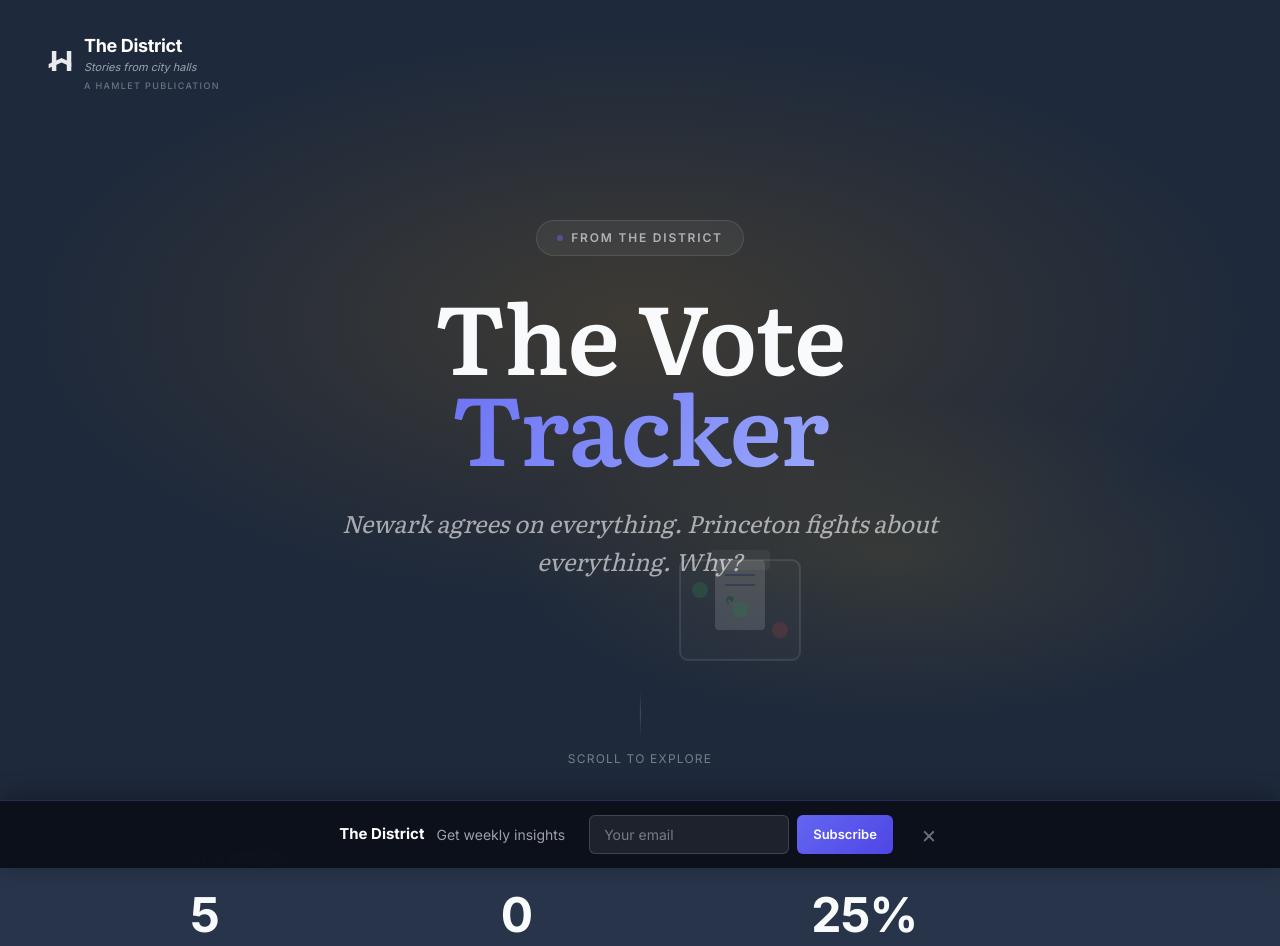
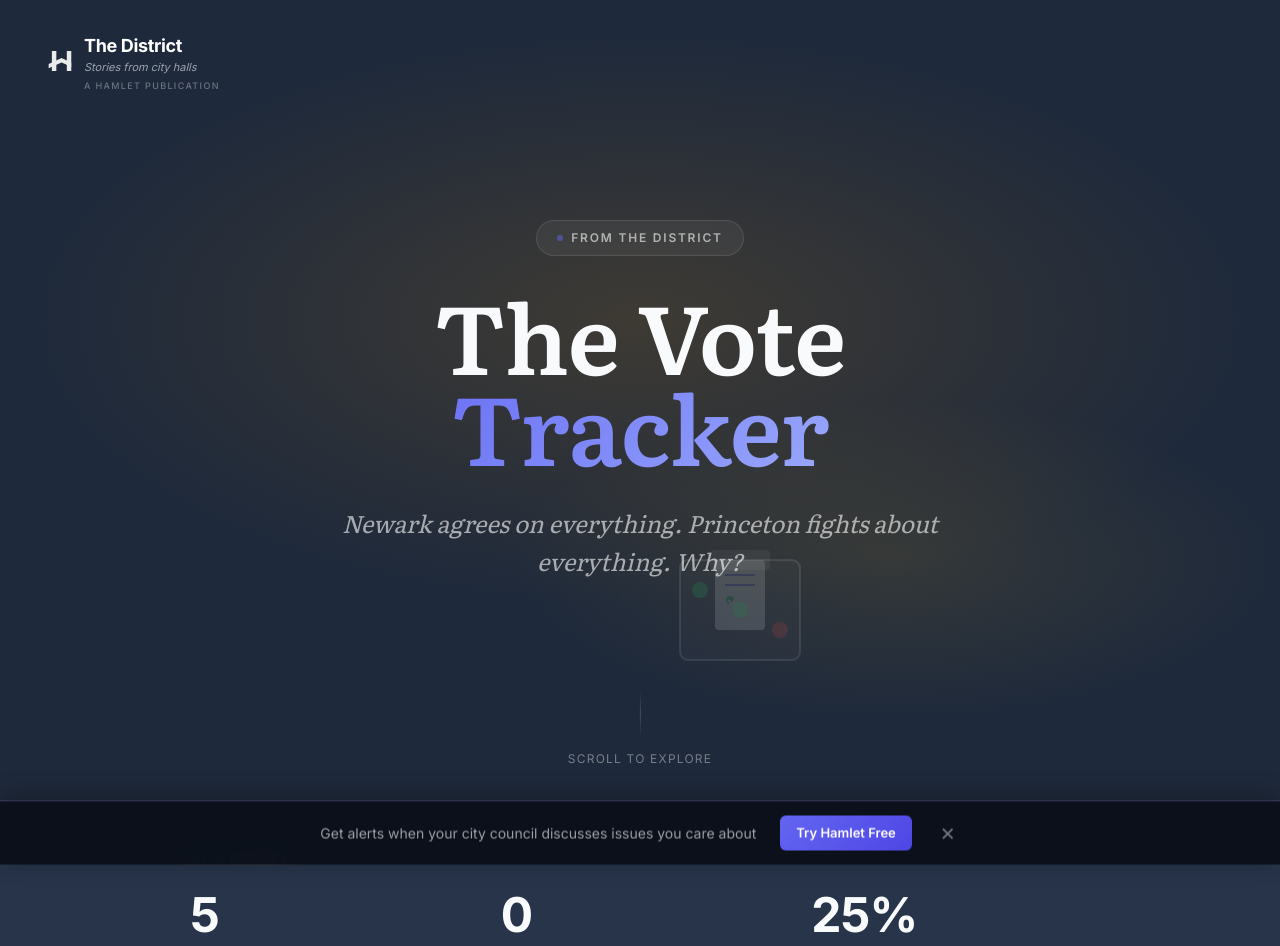
Before and after one commit to hamletsunil/the-district, a Next.js app: page /articles/vote-tracker in a window 1280 px wide. Shown: the top 946 px of the page. Built offline with nearby package versions, Linux system fonts and the light colour scheme.

Commit message:
feat: Replace newsletter CTAs with Hamlet signup links
- SubscribeBar: Now links to app.myhamlet.com/signup instead of email form
- ArticleEndCTA: Simplified to single CTA linking to Hamlet
- Messaging focused on local government alerts

```diff
--- a/src/components/article/ArticleEndCTA.tsx
+++ b/src/components/article/ArticleEndCTA.tsx
@@ -3,91 +3,29 @@
 /**
  * ArticleEndCTA Component
  *
- * Full-width subscribe section placed before SourcesCitations.
- * Matches article section styling for visual consistency.
+ * Full-width CTA section linking to Hamlet for local government alerts.
+ * Placed before SourcesCitations.
  */
 
-import { useState, useEffect } from "react";
-
-const SUBSCRIBED_KEY = "district-subscribed";
-
 export function ArticleEndCTA() {
-  const [email, setEmail] = useState("");
-  const [status, setStatus] = useState<"idle" | "loading" | "success" | "error">("idle");
-  const [alreadySubscribed, setAlreadySubscribed] = useState(false);
-
-  useEffect(() => {
-    const subscribed = localStorage.getItem(SUBSCRIBED_KEY);
-    if (subscribed) {
-      setAlreadySubscribed(true);
-    }
-  }, []);
-
-  const handleSubmit = async (e: React.FormEvent) => {
-    e.preventDefault();
-    if (!email || status === "loading") return;
-
-    setStatus("loading");
-
-    try {
-      const response = await fetch("/api/subscribe", {
-        method: "POST",
-        headers: { "Content-Type": "application/json" },
-        body: JSON.stringify({ email }),
-      });
-
-      if (response.ok || response.status === 409) {
-        setStatus("success");
-        localStorage.setItem(SUBSCRIBED_KEY, Date.now().toString());
-      } else {
-        setStatus("error");
-      }
-    } catch {
-      setStatus("error");
-    }
-  };
-
-  // Don't show if already subscribed
-  if (alreadySubscribed) return null;
-
   return (
     <section className="article-end-cta">
       <div className="article-end-cta__container">
-        <div className="article-end-cta__icon">📬</div>
-        <h3 className="article-end-cta__headline">Enjoying The District?</h3>
+        <h3 className="article-end-cta__headline">
+          Want alerts for your city?
+        </h3>
         <p className="article-end-cta__subtext">
-          Get data-driven local government stories in your inbox every week. Free, no spam.
+          Hamlet monitors city council meetings and sends you alerts when topics you care about come up.
         </p>
 
-        {status === "success" ? (
-          <div className="article-end-cta__success">
-            <span className="article-end-cta__success-icon">✓</span>
-            <span>You&apos;re in! Check your inbox for a welcome email.</span>
-          </div>
-        ) : (
-          <form onSubmit={handleSubmit} className="article-end-cta__form">
-            <div className="article-end-cta__input-wrapper">
-              <input
-                type="email"
-                value={email}
-                onChange={(e) => setEmail(e.target.value)}
-                placeholder="Enter your email"
-                className="article-end-cta__input"
-                required
-              />
-              <button
-                type="submit"
-                className="article-end-cta__button"
-                disabled={status === "loading"}
-              >
-                {status === "loading" ? "Subscribing..." : "Subscribe Free"}
-              </button>
-            </div>
-            {status === "error" && (
-              <p className="article-end-cta__error">Something went wrong. Please try again.</p>
-            )}
-          </form>
-        )}
+        <a
+          href="https://app.myhamlet.com/signup"
+          target="_blank"
+          rel="noopener noreferrer"
+          className="article-end-cta__button"
+        >
+          Try Hamlet Free
+        </a>
       </div>
     </section>
   );
--- a/src/components/article/SubscribeBar.tsx
+++ b/src/components/article/SubscribeBar.tsx
@@ -4,29 +4,21 @@
  * SubscribeBar Component
  *
  * Sticky footer bar that appears after user scrolls 60% of the article.
+ * Links to Hamlet for local government alerts.
  * Dismissable and remembers dismissal for 7 days via localStorage.
  */
 
 import { useEffect, useState } from "react";
 
-const DISMISSED_KEY = "district-subscribe-dismissed";
-const SUBSCRIBED_KEY = "district-subscribed";
+const DISMISSED_KEY = "district-alerts-dismissed";
 const DISMISS_DURATION = 7 * 24 * 60 * 60 * 1000; // 7 days
 
 export function SubscribeBar() {
   const [visible, setVisible] = useState(false);
   const [dismissed, setDismissed] = useState(true); // Start hidden
-  const [email, setEmail] = useState("");
-  const [status, setStatus] = useState<"idle" | "loading" | "success" | "error">("idle");
 
   // Check localStorage on mount
   useEffect(() => {
-    const subscribedAt = localStorage.getItem(SUBSCRIBED_KEY);
-    if (subscribedAt) {
-      setDismissed(true);
-      return;
-    }
-
     const dismissedAt = localStorage.getItem(DISMISSED_KEY);
     if (dismissedAt) {
       const elapsed = Date.now() - parseInt(dismissedAt, 10);
@@ -48,7 +40,6 @@ export function SubscribeBar() {
       setVisible(scrollPercent > 0.6);
     };
 
-    // Check immediately in case page loads already scrolled
     handleScroll();
 
     window.addEventListener("scroll", handleScroll, { passive: true });
@@ -61,69 +52,25 @@ export function SubscribeBar() {
     localStorage.setItem(DISMISSED_KEY, Date.now().toString());
   };
 
-  const handleSubmit = async (e: React.FormEvent) => {
-    e.preventDefault();
-    if (!email || status === "loading") return;
-
-    setStatus("loading");
-
-    try {
-      const response = await fetch("/api/subscribe", {
-        method: "POST",
-        headers: { "Content-Type": "application/json" },
-        body: JSON.stringify({ email }),
-      });
-
-      if (response.ok || response.status === 409) {
-        setStatus("success");
-        localStorage.setItem(SUBSCRIBED_KEY, Date.now().toString());
-        setTimeout(() => {
-          setVisible(false);
-          setDismissed(true);
-        }, 2000);
-      } else {
-        setStatus("error");
-      }
-    } catch {
-      setStatus("error");
-    }
-  };
-
-  // Don't render at all if dismissed
   if (dismissed) return null;
 
-  // Always render, but use CSS class to animate visibility
   return (
     <div className={`subscribe-bar ${visible ? "subscribe-bar--visible" : ""}`}>
       <div className="subscribe-bar__content">
         <div className="subscribe-bar__text">
-          <span className="subscribe-bar__brand">The District</span>
-          <span className="subscribe-bar__tagline">Get weekly insights</span>
+          <span className="subscribe-bar__tagline">
+            Get alerts when your city council discusses issues you care about
+          </span>
         </div>
 
-        {status === "success" ? (
-          <div className="subscribe-bar__success">
-            <span>✓</span> You&apos;re subscribed!
-          </div>
-        ) : (
-          <form onSubmit={handleSubmit} className="subscribe-bar__form">
-            <input
-              type="email"
-              value={email}
-              onChange={(e) => setEmail(e.target.value)}
-              placeholder="Your email"
-              className="subscribe-bar__input"
-              required
-            />
-            <button
-              type="submit"
-              className="subscribe-bar__button"
-              disabled={status === "loading"}
-            >
-              {status === "loading" ? "..." : "Subscribe"}
-            </button>
-          </form>
-        )}
+        <a
+          href="https://app.myhamlet.com/signup"
+          target="_blank"
+          rel="noopener noreferrer"
+          className="subscribe-bar__button"
+        >
+          Try Hamlet Free
+        </a>
 
         <button
           onClick={handleDismiss}
```
